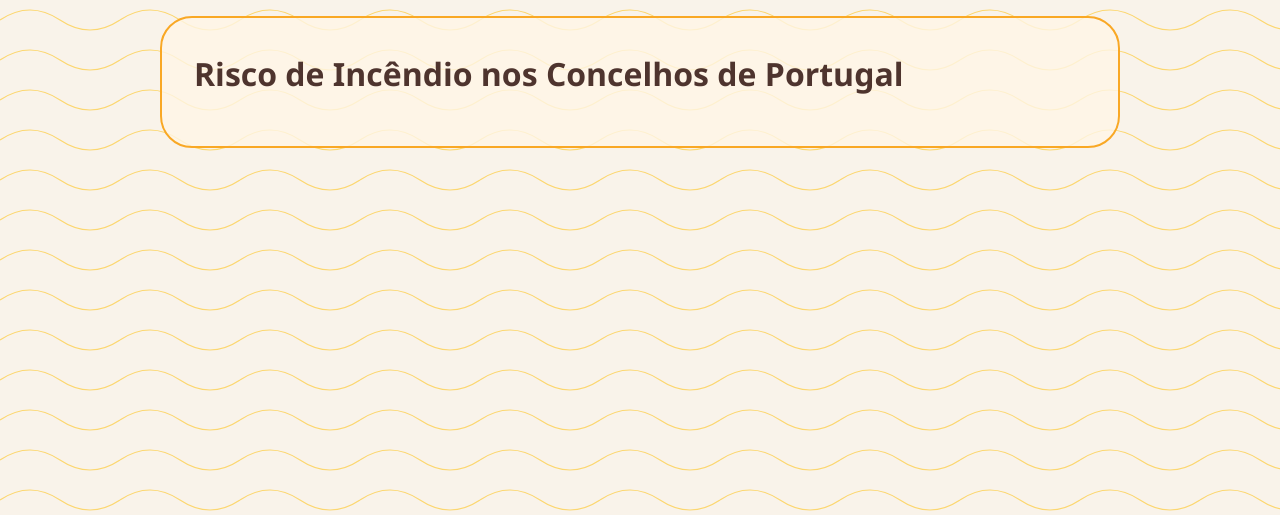
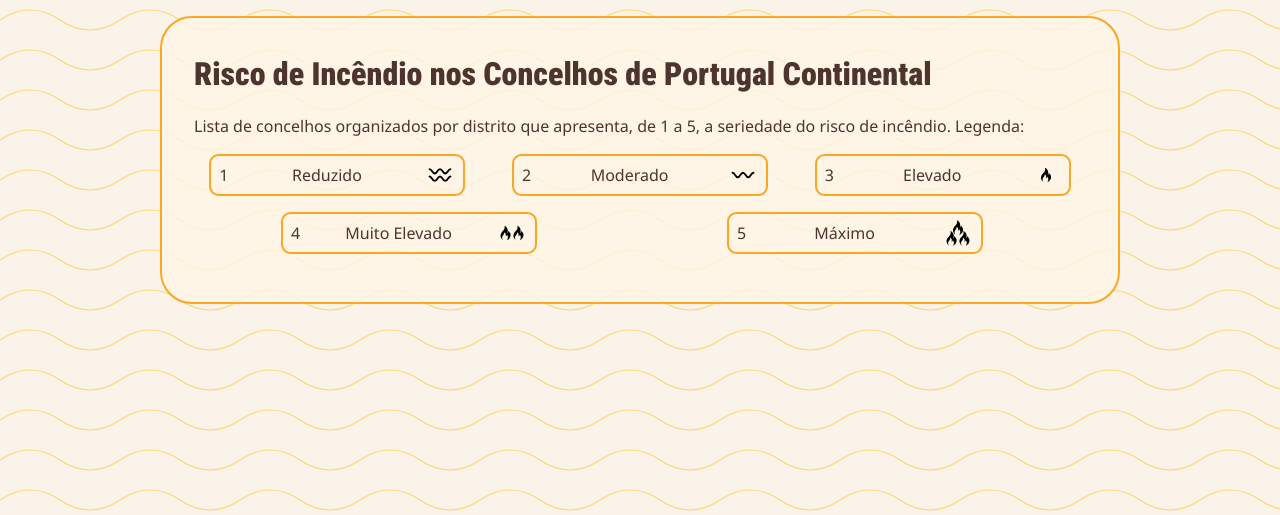
Before and after one commit to girlflux/ufcd-10790, a Flask app: page / in a window 1280 px wide. Shown: the top 515 px of the page. Run offline with Flask 3, Linux system fonts and the light colour scheme.

Commit message:
htm mais semântico, adição de legenda, ajustes de design

```diff
--- a/risco_incendio_ipma/static/css/style.css
+++ b/risco_incendio_ipma/static/css/style.css
@@ -69,7 +69,11 @@ html {
     color: var(--cor-texto);
 }
 
-main {
+h1, h2 {
+    font-family: 'Roboto Condensed';
+}
+
+#conteudo {
     background-color: var(--cor-fundo-main);
     max-width: 60rem;
     padding: 2rem;
@@ -79,9 +83,32 @@ main {
     border-radius: 2rem;
 }
 
+header {
+    margin-bottom: 1rem;
+}
+
 h1 {
     font-size: xx-large;
+    font-weight: 900;
     margin-bottom: 1rem;
+}
+
+.legenda {
+    margin-top: 1rem;
+    display: flex;
+    flex-flow: column;
+    justify-content: space-between;
+    gap: 1rem;
+}
+
+.legenda div {
+    border: 2px solid var(--cor-borda);
+    border-radius: 0.6rem;
+    padding: 0.25rem 0.5rem 0.25rem 0.5rem;
+    display: flex;
+    justify-content: space-between;
+    align-items: center;
+    width: auto;
 }
 
 summary {
@@ -149,6 +176,15 @@ details[open] {
     .distritos {
         grid-template-columns: 1fr 1fr;
     }
+    .legenda {
+        justify-content: space-between;
+        flex-flow: wrap;
+        margin-bottom: 1rem;
+    }
+    .legenda div {
+        width: 16rem;
+        margin: auto;
+    }
 }
 
 .rcm-1 {
--- a/risco_incendio_ipma/templates/base.html
+++ b/risco_incendio_ipma/templates/base.html
@@ -5,9 +5,12 @@
         <meta name="viewport" content="width=device-width, initial-scale=1.0">
 
         <link rel="stylesheet" href="{{url_for('static', filename='css/style.css')}}">
-        <title>
-            {% block titulo %}{% endblock %}
-        </title>
+
+        <link rel="preconnect" href="https://fonts.googleapis.com">
+        <link rel="preconnect" href="https://fonts.gstatic.com" crossorigin>
+        <link href="https://fonts.googleapis.com/css2?family=Roboto+Condensed:ital,wght@0,100..900;1,100..900&display=swap" rel="stylesheet">
+
+        <title>{% block titulo %}{% endblock %}</title>
     </head>
     <body>
         {% with mensagem = get_flashed_messages(with_categories=True) %}
@@ -16,8 +19,9 @@
         {% endfor %}
         {% endwith  %}
 
-        <main>
-            {% block conteudo %}{% endblock %}
-        </main>
+        <div id="conteudo">
+            {% block header %}{% endblock %}
+            {% block main %}{% endblock %}
+        </div>
     </body>
 </html>
--- a/risco_incendio_ipma/templates/index.html
+++ b/risco_incendio_ipma/templates/index.html
@@ -1,9 +1,44 @@
 {% extends 'base.html' %}
 
-{% block titulo %} Risco de Incêndio — IPMA {% endblock %}
+{% block titulo %} Risco de Incêndio com base no IPMA {% endblock %}
 
-{% block conteudo %}
-    <h1>Risco de Incêndio nos Concelhos de Portugal</h1>
+{% block header %}
+    <header>
+        <h1>Risco de Incêndio nos Concelhos de Portugal Continental</h1>
+        <p>Lista de concelhos organizados por distrito que apresenta, de 1 a 5, a seriedade do risco de incêndio. Legenda:</p>
+        <div class="legenda">
+            <div>
+                <p>1</p>
+                <p>Reduzido</p>
+                <img class="fogo" src="{{ url_for('static', filename='svg/incendio-1.svg') }}" alt="Risco de incêndio">
+            </div>
+            <div>
+                <p>2</p>
+                <p>Moderado</p>
+                <img class="fogo" src="{{ url_for('static', filename='svg/incendio-2.svg') }}" alt="Risco de incêndio">
+            </div>
+            <div>
+                <p>3</p>
+                <p>Elevado</p>
+                <img class="fogo" src="{{ url_for('static', filename='svg/incendio-3.svg') }}" alt="Risco de incêndio">
+            </div>
+            <div>
+                <p>4</p>
+                <p>Muito Elevado</p>
+                <img class="fogo" src="{{ url_for('static', filename='svg/incendio-4.svg') }}" alt="Risco de incêndio">
+            </div>
+            <div>
+                <p>5</p>
+                <p>Máximo</p>
+                <img class="fogo" src="{{ url_for('static', filename='svg/incendio-5.svg') }}" alt="Risco de incêndio">
+            </div>
+            <br>
+        </div>
+    </header>
+{% endblock %}
+
+{% block main %}
+    <main>
         <div class="distritos">
             {% for distrito, concelhos in mapa_dados.items() %}
             <details>
@@ -23,4 +58,5 @@
             </details>
             {% endfor %}
         </div>
+    </main>
 {% endblock %}
```
Also changed, not shown: readme.md. Lines whose indentation alone changed are shown as unchanged.
